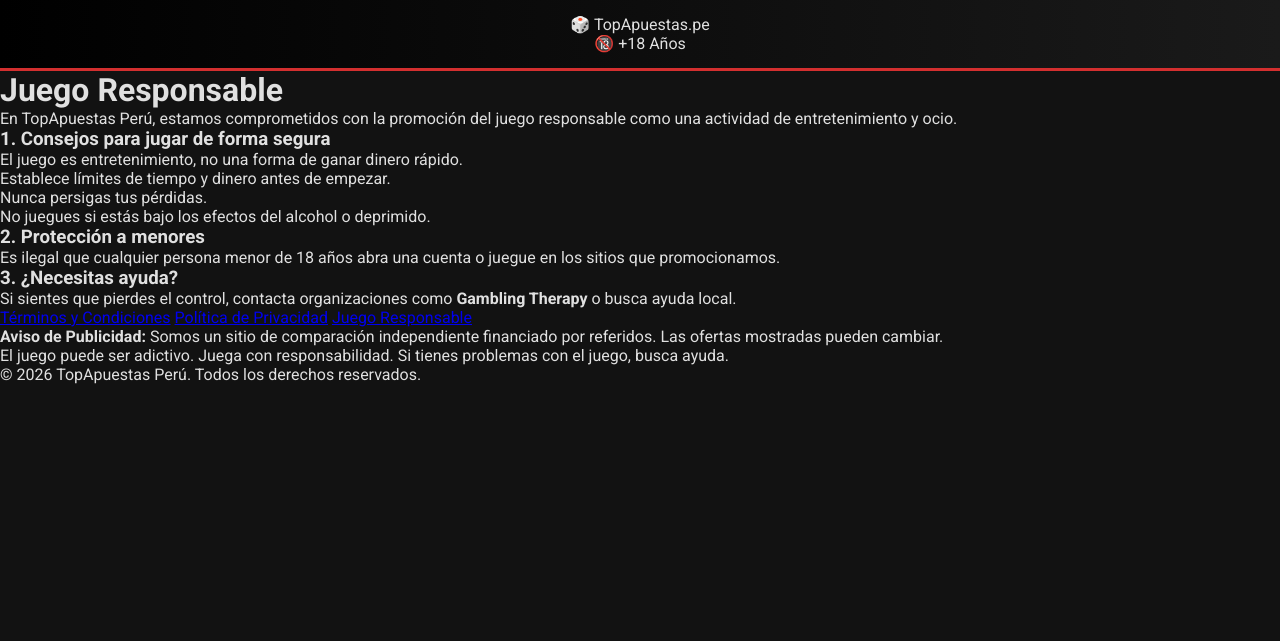
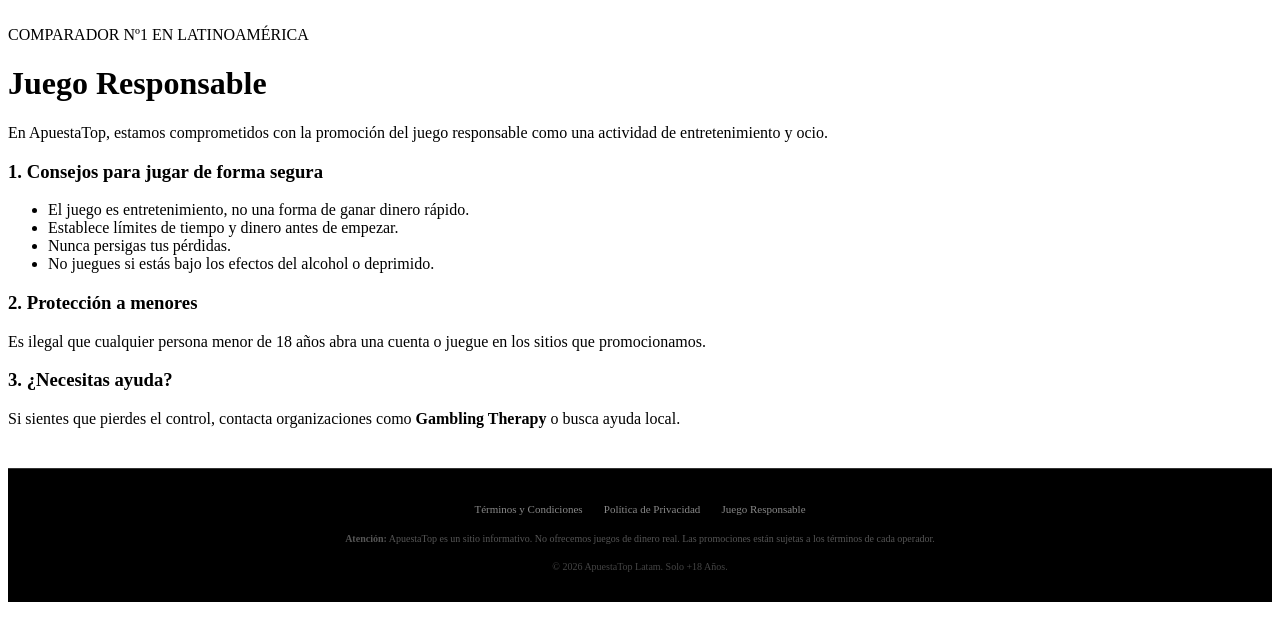
Before and after one commit to rafaelmichael172-pixel/mi-proyecto-futbol, a Flask app: page /juego-responsable in a window 1280 px wide. Shown: the top 641 px of the page. Run offline with Flask 3, Linux system fonts and the light colour scheme.

Commit message:
Lanzamiento web profesional v1

```diff
--- a/app.py
+++ b/app.py
@@ -2,27 +2,28 @@ from flask import Flask, render_template
 
 app = Flask(__name__)
 
-# DATOS DE LA WEB (Fáciles de editar)
+# CONFIGURACIÓN DEL SITIO
 SITE_CONFIG = {
-    "nombre": "TopApuestas Perú",
-    "dominio": "topapuestas.pe",  # Cambia esto cuando tengas dominio
-    "contacto": "contacto@topapuestas.pe"
+    "nombre": "ApuestaTop",
+    "dominio": "apuestatop.lat",
+    "contacto": "contacto@apuestatop.lat"
 }
 
-# DATOS DE LAS CASAS (Tus "Productos")
+# --- AQUÍ PEGAS TUS DATOS REALES ---
+# He puesto logos que SÍ cargan. Solo cambia los "links" y "bono_desc".
+
 CASAS = [
     {
         "id": 1,
         "nombre": "Betano",
         "logo": "https://upload.wikimedia.org/wikipedia/commons/9/9c/Betano_Logo.png",
-        "etiqueta": "MEJOR EN PERÚ",
-        "etiqueta_color": "#ff4b4b", # Rojo vibrante
+        "etiqueta": "MEJOR EN LATAM",
+        "etiqueta_color": "#ff4b4b", # Rojo Betano
         "etiqueta_texto_color": "#ffffff",
         "puntuacion": "4.9",
-        "estrellas": 5,
         "bono_titulo": "BONO EXCLUSIVO",
-        "bono_desc": "S/500 + 20% Extra",
-        "link": "https://tu-link-afiliado.com/betano", # <--- TU LINK AQUÍ
+        "bono_desc": "S/500 + 20% Extra", # <--- EDITA ESTO
+        "link": "https://www.betano.com", # <--- PEGA AQUÍ TU LINK DE AFILIADO
         "legal": "18+ | Aplican T&C | Nuevos usuarios",
         "autorizado": True
     },
@@ -31,13 +32,12 @@ CASAS = [
         "nombre": "Betsson",
         "logo": "https://upload.wikimedia.org/wikipedia/commons/e/e4/Betsson_Logo.png",
         "etiqueta": "PAGOS RÁPIDOS",
-        "etiqueta_color": "#ff9900", # Naranja
+        "etiqueta_color": "#ff9900", # Naranja Betsson
         "etiqueta_texto_color": "#000000",
         "puntuacion": "4.8",
-        "estrellas": 5,
         "bono_titulo": "APUESTA GRATUITA",
-        "bono_desc": "S/40 Gratis o Cero Riesgo",
-        "link": "https://tu-link-afiliado.com/betsson", # <--- TU LINK AQUÍ
+        "bono_desc": "S/40 Gratis o Cero Riesgo", # <--- EDITA ESTO
+        "link": "https://www.betsson.com", # <--- PEGA AQUÍ TU LINK DE AFILIADO
         "legal": "Depósito mín. S/20 | Rollover x3",
         "autorizado": True
     },
@@ -46,22 +46,38 @@ CASAS = [
         "nombre": "Inkabet",
         "logo": "https://seeklogo.com/images/I/inkabet-logo-36B6F68414-seeklogo.com.png",
         "etiqueta": "100% PERUANA",
-        "etiqueta_color": "#f8f9fa",
+        "etiqueta_color": "#f8f9fa", # Blanco hueso
         "etiqueta_texto_color": "#333",
         "puntuacion": "4.7",
-        "estrellas": 4,
         "bono_titulo": "DUPLICA TU 1ER DEPÓSITO",
-        "bono_desc": "Hasta S/800 de Bono",
-        "link": "https://tu-link-afiliado.com/inkabet", # <--- TU LINK AQUÍ
+        "bono_desc": "Hasta S/800 de Bono", # <--- EDITA ESTO
+        "link": "https://www.inkabet.pe", # <--- PEGA AQUÍ TU LINK DE AFILIADO
         "legal": "18+ | Juega Responsable",
+        "autorizado": True
+    },
+    {
+        "id": 4,
+        "nombre": "Coolbet",
+        "logo": "https://upload.wikimedia.org/wikipedia/commons/1/13/Coolbet_logo.png",
+        "etiqueta": "MEJORES CUOTAS",
+        "etiqueta_color": "#000",
+        "etiqueta_texto_color": "#fff",
+        "puntuacion": "4.9",
+        "bono_titulo": "BONO BIENVENIDA",
+        "bono_desc": "100% hasta S/400", # <--- EDITA ESTO
+        "link": "https://www.coolbet.com", # <--- PEGA AQUÍ TU LINK DE AFILIADO
+        "legal": "18+ | TyC Aplican",
         "autorizado": True
     }
 ]
+
+# --- RUTAS DE LA PÁGINA ---
 
 @app.route('/')
 def home():
     return render_template('index.html', casas=CASAS, config=SITE_CONFIG)
 
+# ¡ESTAS SON LAS RUTAS QUE FALTABAN PARA QUE FUNCIONEN LOS LINKS DEL FOOTER!
 @app.route('/terminos-y-condiciones')
 def terminos():
     return render_template('legal_terms.html', config=SITE_CONFIG)
--- a/static/style.css
+++ b/static/style.css
@@ -1,52 +1,35 @@
-/* RESET */
-* { box-sizing: border-box; margin: 0; padding: 0; }
-body { background-color: #121212; font-family: 'Roboto', sans-serif; color: #e0e0e0; }
-
-/* HEADER */
-header {
-    background: linear-gradient(90deg, #000, #1a1a1a);
-    padding: 15px; text-align: center;
-    border-bottom: 3px solid #d32f2f;
-}
-.logo-text { font-size: 24px; font-weight: 900; color: #fff; }
-.logo-highlight { color: #d32f2f; }
-.subtitle { font-size: 11px; color: #aaa; letter-spacing: 1px; margin-top: 5px; }
-
-/* CONTENEDOR (Esto arregla que se vea ancho en PC) */
-.container {
-    width: 100%;
-    max-width: 700px; /* IMPORTANTE: Limita el ancho */
-    margin: 20px auto;
-    padding: 0 15px;
+/* --- FOOTER LEGAL --- */
+.main-footer {
+    background-color: #000;
+    padding: 30px 15px;
+    text-align: center;
+    border-top: 1px solid #333;
+    margin-top: 40px;
 }
 
-/* TARJETAS */
-.card {
-    background: #1e1e1e; border-radius: 10px;
-    margin-bottom: 20px; border: 1px solid #333;
-    overflow: hidden; display: flex; flex-direction: column;
+.footer-links a {
+    color: #888;
+    text-decoration: none;
+    font-size: 11px;
+    margin: 0 5px;
+    transition: color 0.3s;
 }
 
-.tag { font-size: 11px; font-weight: bold; padding: 5px; text-align: center; color: white; width: 100%; }
+.footer-links a:hover {
+    color: #d32f2f;
+}
 
-.card-content { display: flex; padding: 15px; align-items: center; }
+.disclaimer {
+    color: #555;
+    font-size: 10px;
+    margin: 15px 0;
+    line-height: 1.4;
+    max-width: 600px;
+    margin-left: auto;
+    margin-right: auto;
+}
 
-/* IZQUIERDA */
-.left-col { width: 30%; text-align: center; }
-.bookie-logo { width: 100%; max-width: 80px; height: auto; object-fit: contain; }
-.rating { color: #ffc107; font-size: 10px; margin-top: 5px; }
-.score { font-weight: bold; font-size: 16px; margin-top: 2px; }
-
-/* DERECHA */
-.right-col { width: 70%; padding-left: 15px; border-left: 1px solid #333; text-align: center; }
-.bonus-title { font-size: 9px; color: #888; text-transform: uppercase; font-weight: bold; }
-.bonus-amount { font-size: 20px; font-weight: 900; color: #fff; margin: 5px 0; }
-
-.btn {
-    display: block; background-color: #d32f2f; color: white;
-    text-decoration: none; padding: 10px; border-radius: 5px;
-    font-weight: bold; font-size: 14px; margin-top: 5px;
-    box-shadow: 0 3px 0 #941818;
+.copyright {
+    color: #444;
+    font-size: 10px;
 }
-.btn:hover { background-color: #b71c1c; }
-.legal-text { font-size: 9px; color: #555; margin-top: 5px; }
--- a/templates/base.html
+++ b/templates/base.html
@@ -3,33 +3,32 @@
 <head>
     <meta charset="UTF-8">
     <meta name="viewport" content="width=device-width, initial-scale=1.0">
-    <title>{% block title %}Mejores Casas de Apuestas{% endblock %} | TopApuestas</title>
+    <title>{% block title %}ApuestaTop{% endblock %} | Comparador Oficial</title>
     <link href="https://fonts.googleapis.com/css2?family=Roboto:wght@400;700;900&display=swap" rel="stylesheet">
     <link rel="stylesheet" href="{{ url_for('static', filename='style.css') }}">
 </head>
 <body>
 
-    <header class="main-header">
-        <div class="logo">🎲 TopApuestas<span class="pe">.pe</span></div>
-        <div class="legal-badge">🔞 +18 Años</div>
+    <header>
+        <div class="logo-text"><a href="{{ url_for('home') }}" style="text-decoration:none; color:white;">APUESTA<span class="logo-highlight">TOP</span></a></div>
+        <div class="subtitle">COMPARADOR Nº1 EN LATINOAMÉRICA</div>
     </header>
 
     {% block content %}{% endblock %}
 
     <footer class="main-footer">
         <div class="footer-links">
-            <a href="{{ url_for('terminos') }}">Términos y Condiciones</a>
-            <a href="{{ url_for('privacidad') }}">Política de Privacidad</a>
+            <a href="{{ url_for('terminos') }}">Términos y Condiciones</a> |
+            <a href="{{ url_for('privacidad') }}">Política de Privacidad</a> |
             <a href="{{ url_for('juego_responsable') }}">Juego Responsable</a>
         </div>
 
         <div class="disclaimer">
-            <p><strong>Aviso de Publicidad:</strong> Somos un sitio de comparación independiente financiado por referidos. Las ofertas mostradas pueden cambiar.</p>
-            <p>El juego puede ser adictivo. Juega con responsabilidad. Si tienes problemas con el juego, busca ayuda.</p>
+            <p><strong>Atención:</strong> ApuestaTop es un sitio informativo. No ofrecemos juegos de dinero real. Las promociones están sujetas a los términos de cada operador.</p>
         </div>
 
         <div class="copyright">
-            © 2026 TopApuestas Perú. Todos los derechos reservados.
+            © 2026 ApuestaTop Latam. Solo +18 Años.
         </div>
     </footer>
 
```
